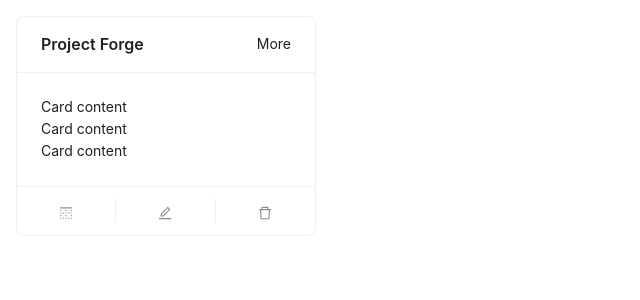
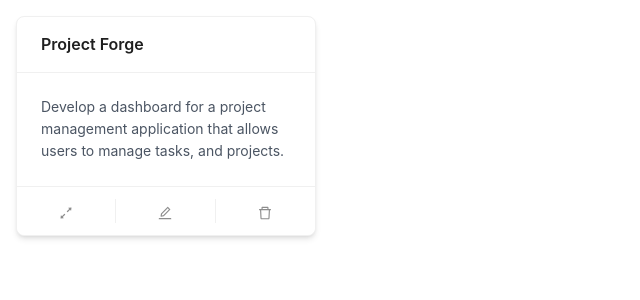
Before and after one commit to Aahmed-Hossain/Project-Forge, a Next.js app: page /projects in a window 1280 px wide. Shown: the top 300 px of the page, without its empty margins (0-640 px from the left). Built offline with nearby package versions, Linux system fonts and the light colour scheme.

Commit message:
card ready to show details of a project

```diff
--- a/src/app/projects/page.jsx
+++ b/src/app/projects/page.jsx
@@ -1,20 +1,30 @@
-import React from 'react'
-import { Card } from 'antd';
-import { EditOutlined, DeleteOutlined ,BorderTopOutlined } from '@ant-design/icons';
+import React from "react";
+import { Card } from "antd";
+import {
+  EditOutlined,
+  DeleteOutlined,
+  ArrowsAltOutlined ,
+} from "@ant-design/icons";
 
 const ProjectPage = () => {
   return (
-    <div className='m-4'>
-    <Card bordered={true} hoverable={true} title="Project Forge" extra={<a href="#">More</a>} style={{ width: 300 }} actions={[
-      <BorderTopOutlined key="view" />,
-      <EditOutlined key="edit" />,
-      <DeleteOutlined key="delete" />,
-    ]}>
-    <p>Card content</p>
-    <p>Card content</p>
-    <p>Card content</p>
-  </Card></div>
-  )
-}
+    <div className="m-4">
+      <Card
+        bordered={true}
+        hoverable={true}
+        title="Project Forge"
+        style={{ width: 300 }}
+        className="shadow-md"
+        actions={[
+          <ArrowsAltOutlined key="view" />,
+          <EditOutlined key="edit"/>,
+          <DeleteOutlined key="delete" />,
+        ]}
+      >
+        <p className="text-gray-600 font-normal">Develop a dashboard for a project management application that allows users to manage tasks, and projects.</p>
+      </Card>
+    </div>
+  );
+};
 
-export default ProjectPage
+export default ProjectPage;
```
